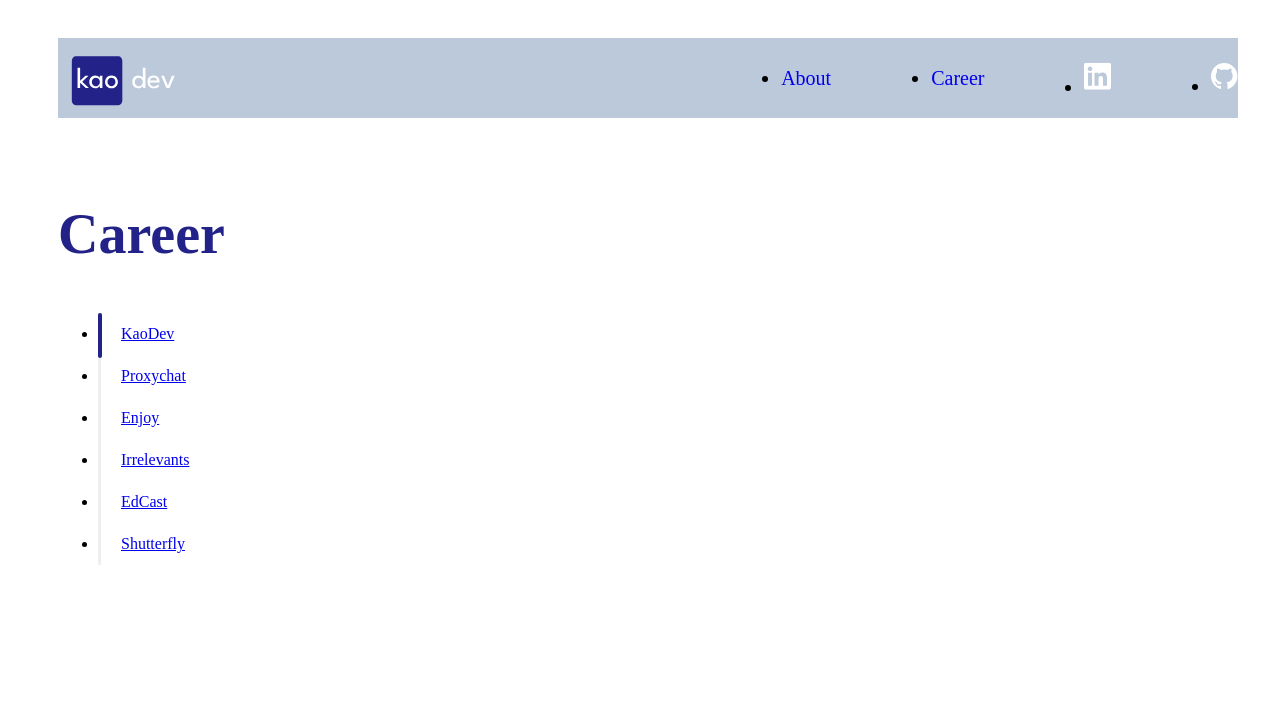
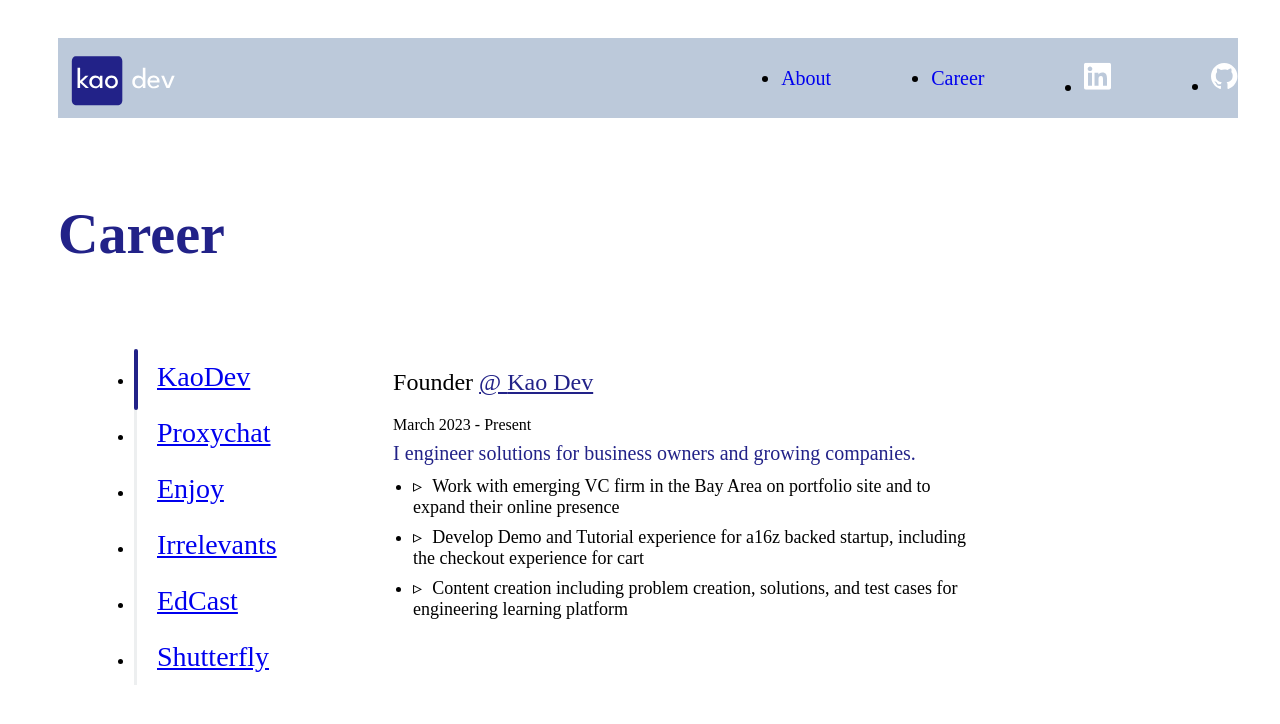
Before and after one commit to ericskao/kao-dev, a Gatsby site: page /jobs in a window 1280 px wide. Built offline with nearby package versions, Linux system fonts and the light colour scheme; Gatsby itself is replaced by a stand-in of ours.

Commit message:
fill out job content

```diff
--- a/src/pages/about.scss
+++ b/src/pages/about.scss
@@ -37,6 +37,7 @@
       line-height: sizes.$line-height-small;
       font-size: sizes.$size-small;
       max-width: 900px;
+      margin: 36px 0;
     }
 
     a {
--- a/src/pages/jobs.scss
+++ b/src/pages/jobs.scss
@@ -8,18 +8,65 @@
     color: colors.$secondary;
   }
 
+  &__container {
+    display: flex;
+    align-items: center;
+    gap: 10%;
+  }
+
   &__tabs {
     position: relative;
+    margin: 36px 0 0 36px;
+    max-width: 200px;
   }
 
   &__tab {
     border-left: 3px solid colors.$white-secondary;
     padding: 12px 0 12px 20px;
+
+    a {
+      font-size: sizes.$size-medium;
+    }
+  }
+
+  &__company-info {
+    min-height: 300px;
+    width: 50%;
+  }
+
+  &__company-highlights {
+    margin-top: 10px;
+    padding-left: 20px;
+    li {
+      margin: 8px 0;
+      font-size: sizes.$size-smaller;
+      &::before {
+        content: '▹';
+        margin-right: 10px;
+      }
+    }
+  }
+
+  &__company-name {
+    font-weight: sizes.$font-regular;
+    a {
+      font-weight: sizes.$font-medium;
+      color: colors.$secondary;
+    }
+  }
+
+  &__company-tagline {
+    font-size: sizes.$size-small;
+    color: colors.$secondary;
+  }
+
+  &__company-period {
+    margin: 8px 0;
   }
 
   .glider {
     position: absolute;
-    height: 45px;
+    height: 61px;
     width: 4px;
     top: 0;
     background-color: colors.$secondary;
--- a/src/pages/jobs.tsx
+++ b/src/pages/jobs.tsx
@@ -11,6 +11,8 @@ interface CompanyInterface {
   name: string;
   period: string;
   url: string;
+  highlights?: string[];
+  tagline?: string;
 }
 
 const data: CompanyInterface[] = [
@@ -20,6 +22,12 @@ const data: CompanyInterface[] = [
     name: 'Kao Dev',
     period: 'March 2023 - Present',
     url: 'https:/ericskao.com/',
+    tagline: 'I engineer solutions for business owners and growing companies.',
+    highlights: [
+      'Work with emerging VC firm in the Bay Area on portfolio site and to expand their online presence',
+      'Develop Demo and Tutorial experience for a16z backed startup, including the checkout experience for cart',
+      'Content creation including problem creation, solutions, and test cases for engineering learning platform',
+    ],
   },
   {
     tabName: 'Proxychat',
@@ -27,6 +35,14 @@ const data: CompanyInterface[] = [
     name: 'Proxychat',
     period: 'March 2022 - Feb 2023',
     url: 'https://proxychat.xyz/',
+    tagline:
+      'Proxychat is social for web3. As a founding frontend engineer, I built our application to help engage and grow web3 communities.',
+    highlights: [
+      'Developed Web3 platform on Next.js to decentralize decision making for DAOs and NFT communities',
+      'Engineered content feed, posting flow, community management, user settings, and key chat features with Redux',
+      'Built voting and governance tools including upvoting, reactions, threads, and grant submissions',
+      'Architected responsive design views for mobile and desktop compatibility w/ Tailwind, React, CSS',
+    ],
   },
   {
     tabName: 'Enjoy',
@@ -34,6 +50,14 @@ const data: CompanyInterface[] = [
     name: 'Enjoy',
     period: 'Sep 2017 - Aug 2022',
     url: 'https://www.enjoy.com/',
+    tagline:
+      'Enjoy is a platform reinventing “Commerce at Home” to bring the best of the store directly to customers. In Internal Tools, I created applications to manage employee performance, revenue, and employee shift schedules. On Platform, I developed features for key partners including Apple, AT&T, Google, and Sonos.',
+    highlights: [
+      'Created mobile-first employee performance and compensation applications with React, Apollo, & GraphQL',
+      'Built internal scheduling tools to manage 1k+ employees in 50 different markets in US, UK, and CA',
+      'Develop gamification and reward initiatives- improving key employee performance over 20% across multiple quarters',
+      'Built internal tools to manage 1k+ employees and 50+ markets (US, UK, & Canada)',
+    ],
   },
   {
     tabName: 'Irrelevants',
@@ -41,6 +65,14 @@ const data: CompanyInterface[] = [
     name: 'Artificial Irrelevants',
     period: 'Sep 2021 - Dec 2021',
     url: 'https://irrelevants.com/',
+    tagline:
+      'Artificial Irrelevants is a collection of 4848 Robot NFTs built on the Solana blockchain. As a cofounder,I built the interface allowing users to connect their wallet to mint NFTs, and used data science to calculate the Rarity Tool- allowing users to determine the rarity of their NFT.',
+    highlights: [
+      'Launched NFT platform (b2c) on the Solana blockchain, raising $750k+ profit in 1 month',
+      'Built client interface to connect user wallets for mint and purchase of NFTs w/ Web3 smart contracts',
+      'Optimized system and used code splitting to allow scaling of up to 3k users internationally',
+      'Engineered UI Rarity Tool for calculating statistical rarity and to determine product rankings',
+    ],
   },
   {
     tabName: 'EdCast',
@@ -48,6 +80,13 @@ const data: CompanyInterface[] = [
     name: 'EdCast (acquired by Cornerstone)',
     period: 'Jan 2016 - Aug 2017',
     url: 'https://www.cornerstoneondemand.com/',
+    tagline:
+      'EdCast offers a unified talent & learning experience platform (LXP) for the end-to-end employee journeys spanning learning & career mobility.',
+    highlights: [
+      'Developed features for learning platform- including pathways for skills certification and employer assigned learning',
+      'Created software development kit to improve feature development lifecycle',
+      'Revamped site to a Single Page Application with React & Redux',
+    ],
   },
   {
     tabName: 'Shutterfly',
@@ -55,16 +94,27 @@ const data: CompanyInterface[] = [
     name: 'Shutterfly',
     period: 'Feb 2013 - Sep 2014',
     url: 'https://www.shutterfly.com/',
+    tagline:
+      "Web developer for CafePress- Shutterfly's online retailer of stock and user-customized on-demand products.",
+    highlights: [
+      'Increased SEO web traffic 30% year over year, and revenue by 20% year over year- by managing web metadata, search engine keyword rankings, and link building',
+      'Developed Specialized Landing Pages, unique content for users, and Javascript widgets for high ranking keywords',
+      'Managed Product Taxonomy of 50+ trending, seasonal, and popular categories',
+      'Implemented rich snippets like ratings, Product Videos, Breadcrumbs, & Authorships',
+    ],
   },
 ];
 
 const Experience = () => {
   const [selectedIndex, setIndex] = useState<number>(0);
 
+  const company = data[selectedIndex];
+
   return (
     <PageLayout>
       <section className="jobs">
         <h1 className="jobs__title">Career</h1>
+        <div className="jobs__container">
           <ul className="jobs__tabs">
             {data.map((company, index) => (
               <li
@@ -73,11 +123,31 @@ const Experience = () => {
                 })}
                 onClick={() => setIndex(index)}
               >
-              <a href="#">{company.tabName}</a>
+                <a href="#" tabIndex={0}>
+                  {company.tabName}
+                </a>
               </li>
             ))}
             <div style={{ transform: `translateY(${selectedIndex * 100}%)` }} className="glider" />
           </ul>
+          <div className="jobs__company-info">
+            <h2 className="jobs__company-name">
+              {company.position}{' '}
+              <a href={company.url} target="_blank">
+                @ {company.name}
+              </a>
+            </h2>
+            <div className="jobs__company-period">{company.period}</div>
+            {company.tagline && <div className="jobs__company-tagline">{company.tagline}</div>}
+            <ul className="jobs__company-highlights">
+              {company.highlights?.map((highlight, index) => (
+                <li className="jobs__company-highlight" key={index}>
+                  {highlight}
+                </li>
+              ))}
+            </ul>
+          </div>
+        </div>
       </section>
     </PageLayout>
   );
--- a/src/styles/abstracts/_sizes.scss
+++ b/src/styles/abstracts/_sizes.scss
@@ -3,6 +3,7 @@ $size-large: 40px;
 $size-regular: 34px;
 $size-medium: 28px;
 $size-small: 20px;
+$size-smaller: 18px;
 
 $size-mobile-large: 26px;
 $size-mobile-small: 20px;
```
Also changed, not shown: src/pages/about.tsx (+8 -9 lines). Lines whose indentation alone changed are shown as unchanged.
